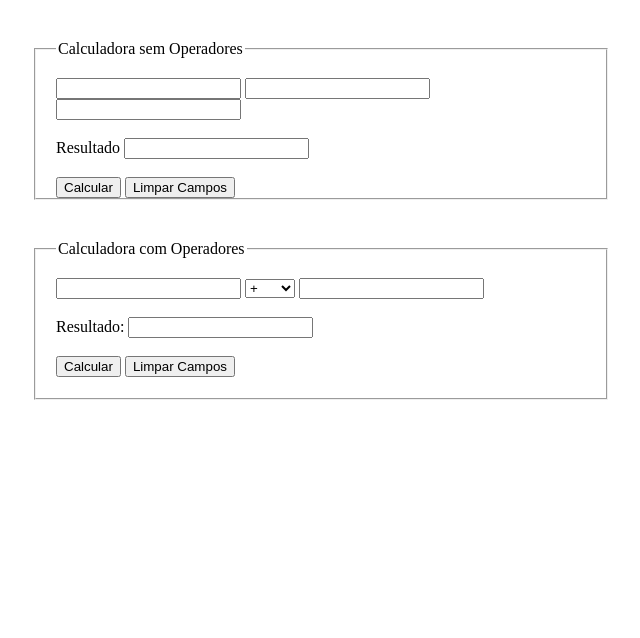
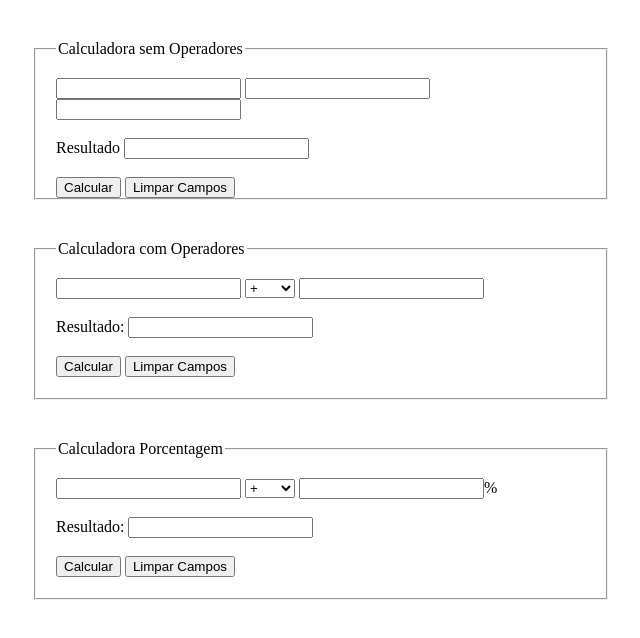
Before and after one commit to vgomes333/calculadoraJS, a plain HTML site: page index.html in a window 1280 px wide. Shown: the whole page, without its empty margins (319-959 px from the left). Drawn offline with Linux system fonts and the light colour scheme.

Commit message:
Adicionado Calculadora de Porcentagem

```diff
--- a/index.html
+++ b/index.html
@@ -6,7 +6,7 @@
     <title>Calculadora JavaScript</title>
     <script type="text/javascript" src="js/calcula01.js"></script>
     <script type="text/javascript" src="js/calcula02.js"></script>
-    <script type="text/javascript" src="js/limpa.js"></script>
+    <script type="text/javascript" src="js/calculadoraPorcentagem.js"></script>
 </head>
 
 <body>
@@ -52,6 +52,30 @@
             </form>
         </div>
     </fieldset>
+
+    <fieldset style="width:530px; padding:20px; margin: 40px auto;">
+        <legend>Calculadora Porcentagem</legend>
+        <div style="width: 530px;height: 100px;">
+            <form name="formCalculadoraPorcentagem" method="POST" action="">
+                <input type="text" name="valor1" id="valor1" />
+                <select style="width: 50px;" name="operador" id="operador">
+                    <option value="somar">+</option>
+                    <option value="subtrair">-</option>
+                    <option value="multiplicar">*</option>
+                    <option value="dividir">/</option>
+                </select>
+                <input type="text" name="valor2" id="valor2" /><span>%</span>
+                <br>
+                <br>
+                <label for="res">Resultado:</label>
+                <input type="text" name="res" id="resultadoPorcentagem" />
+                <br>
+                <br>
+                <input type="button" value="Calcular" onClick="calcularPorcentagem(document.formCalculadoraPorcentagem.operador.value)" />
+                <input type="Reset" value="Limpar Campos">
+            </form>
+        </div>
+    </fieldset>
 </body>
 
 </html>
--- /dev/null
+++ b/js/calculadoraPorcentagem.js
@@ -0,0 +1,18 @@
+function calcularPorcentagem(operador){
+    var valor1 = document.formCalculadoraPorcentagem.valor1.value;
+    var valor2 = document.formCalculadoraPorcentagem.valor2.value;
+
+    if (operador == "somar") {
+        var resultadoPorcentagem = parseFloat(valor1) + parseFloat(valor2)*valor1/100;
+    }
+    else if (operador == "subtrair"){
+        var resultadoPorcentagem = parseFloat(valor1) - parseFloat(valor2)*valor1/100;
+    }
+    else if (operador == "multiplicar"){
+        var resultadoPorcentagem = parseFloat(valor1) * parseFloat(valor2)/100;
+    }
+    else if (operador == "dividir"){
+        var resultadoPorcentagem = parseFloat(valor1) / parseFloat(valor2)*valor1/100;
+    }
+    document.formCalculadoraPorcentagem.resultadoPorcentagem.value = resultadoPorcentagem;
+}
```
